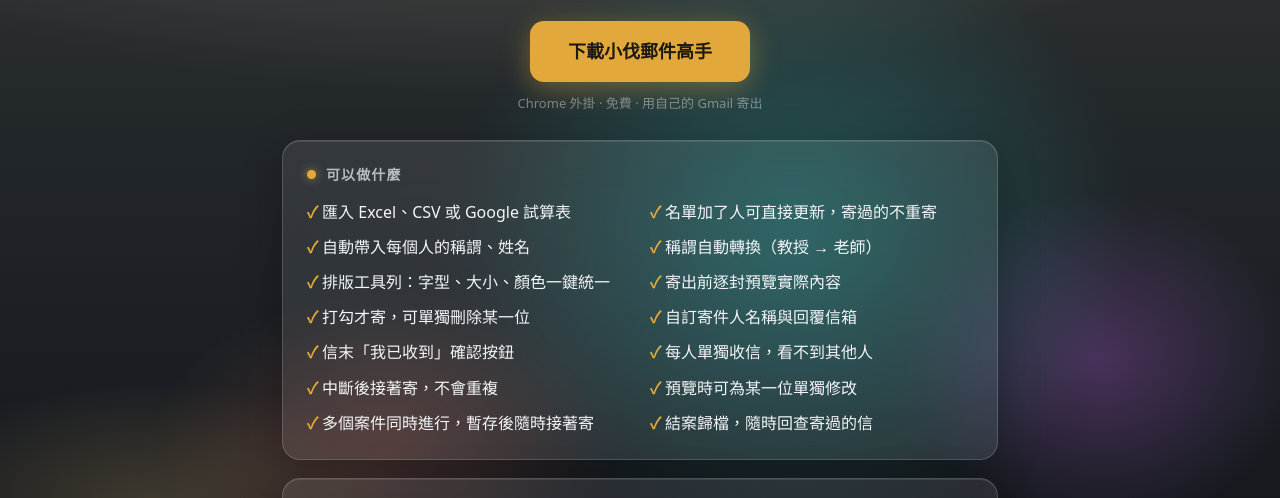
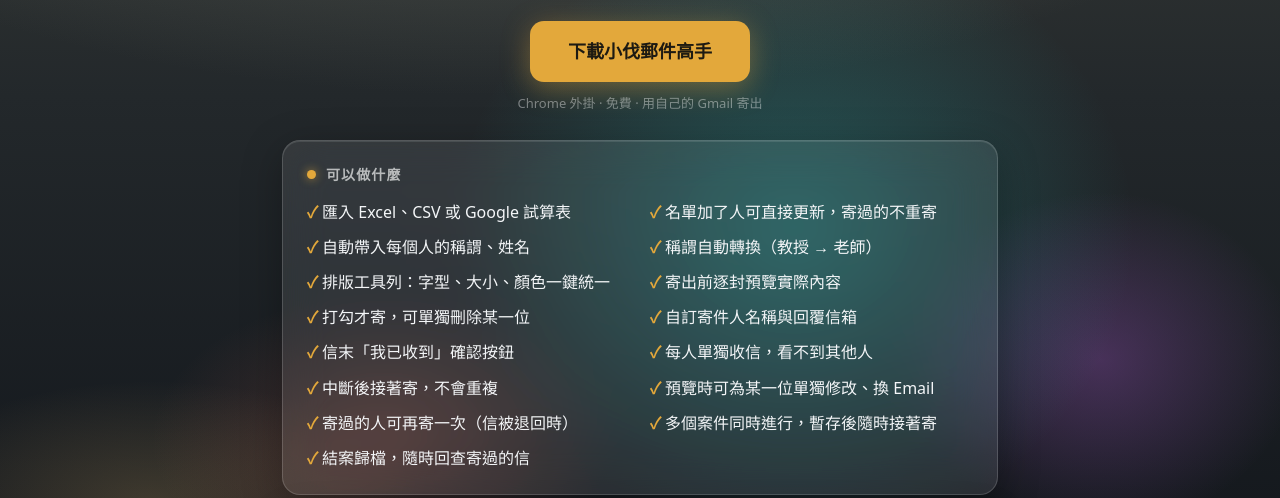
Before and after one commit to carminowu-gen1/picomeeting-assistant, a browser extension: page docs/mail/index.html in a window 1280 px wide. Shown: the part 264-762 px from the top of the page. Drawn offline with Linux system fonts and the light colour scheme; no server answers.

Commit message:
小伐郵件高手 1.9.0：已寄的人可再寄一次，收件 Email 可直接改
Co-Authored-By: Claude Fable 5.2 <noreply@anthropic.com>

```diff
--- a/docs/mail/index.html
+++ b/docs/mail/index.html
@@ -51,7 +51,7 @@
       <img src="icon.png" alt="">
       <h1>小伐郵件高手</h1>
       <p>Excel 名單拖進來，每個人收到一封寫著自己稱謂和姓名的專屬信。</p>
-      <a class="dl" id="dl" href="https://github.com/carminowu-gen1/picomeeting-assistant/releases/download/mail-v1.8.0/xiaofa-mail.zip">下載小伐郵件高手</a>
+      <a class="dl" id="dl" href="https://github.com/carminowu-gen1/picomeeting-assistant/releases/download/mail-v1.9.0/xiaofa-mail.zip">下載小伐郵件高手</a>
       <div class="ver" id="ver">Chrome 外掛 · 免費 · 用自己的 Gmail 寄出</div>
     </div>
 
@@ -69,7 +69,8 @@
         <li>信末「我已收到」確認按鈕</li>
         <li>每人單獨收信，看不到其他人</li>
         <li>中斷後接著寄，不會重複</li>
-        <li>預覽時可為某一位單獨修改</li>
+        <li>預覽時可為某一位單獨修改、換 Email</li>
+        <li>寄過的人可再寄一次（信被退回時）</li>
         <li>多個案件同時進行，暫存後隨時接著寄</li>
         <li>結案歸檔，隨時回查寄過的信</li>
       </ul>
```
Also changed, not shown: vip-mailer/manifest.json.
